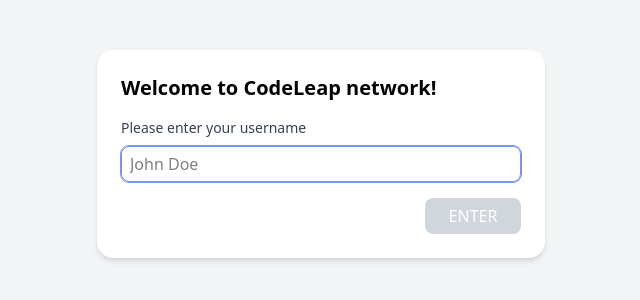
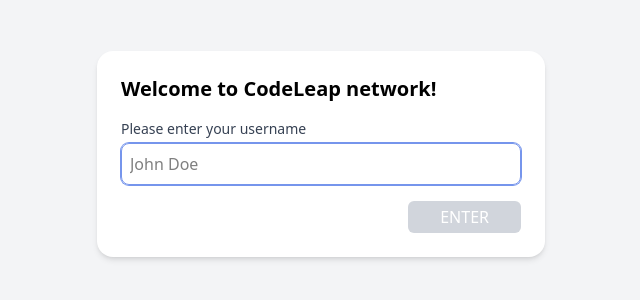
Before and after one commit to epifaniofrancisco/codeleap-engineering-test, a React (Vite) app: page / in a window 1280 px wide. Shown: the part 246-546 px from the top of the page, without its empty margins (319-959 px from the left). Built offline with nearby package versions, Linux system fonts and the light colour scheme.

Commit message:
style: update CSS variables and apply utility classes to input and button components

```diff
--- a/src/index.css
+++ b/src/index.css
@@ -1,6 +1,14 @@
 @import "tailwindcss";
 
 @theme {
-    --color-primary: #7695EC;
-    --color-secondary: #5E83E9;
+    --color-primary: #7695ec;
+    --color-secondary: #5e83e9;
 }
+
+.input {
+    @apply focus:ring-primary focus:border-primary mt-1 w-full rounded-lg border p-2 focus:ring-1 focus:outline-none;
+}
+
+.button {
+    @apply bg-primary hover:bg-secondary cursor-pointer rounded-md px-8 py-1 text-white transition-colors duration-200;
+}
--- a/src/pages/SignupPage.tsx
+++ b/src/pages/SignupPage.tsx
@@ -34,9 +34,9 @@
                             value={username}
                             onChange={(e) => setUsername(e.target.value)}
                             autoFocus
-                            className={`mt-2 h-9 p-2 w-full border rounded-lg focus:outline-none focus:ring-1 ${showError
-                                    ? "border-red-500 focus:ring-red-500 focus:border-red-500"
-                                    : "focus:ring-primary focus:border-primary"
+                            className={`input ${showError
+                                ? "border-red-500! focus:ring-red-500! focus:border-red-500!"
+                                : ""
                                 }`}
                         />
                         {showError && (
@@ -49,9 +49,9 @@
                         <button
                             type="submit"
                             disabled={!isValid}
-                            className={`h-9 w-24 rounded-lg text-white transition-colors cursor-pointer ${isValid
-                                    ? "bg-primary hover:bg-secondary"
-                                    : "bg-gray-300 cursor-not-allowed"
+                            className={`button ${isValid
+                                ? ""
+                                : "bg-gray-300! cursor-not-allowed!"
                                 }`}
                         >
                             ENTER
```
